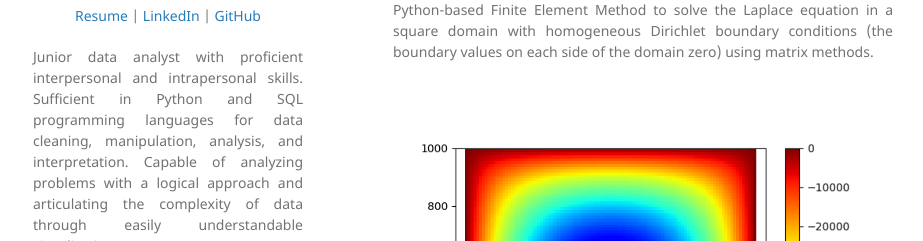
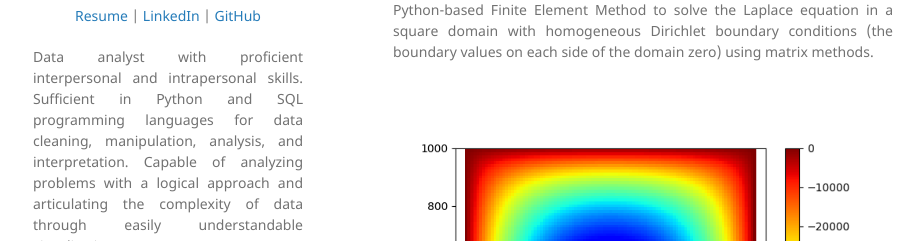
Before and after one commit to ferryatm/ferryatm.github.io, a Jekyll site: the page built from index.md, in a window 1280 px wide. Shown: the part 362-603 px from the top of the page, without its empty margins (177-1100 px from the left). Built offline with Jekyll 4.4.1, drawn with Linux system fonts in a browser that asks for light colours; our own code applies the rules of GitHub Pages for plain Markdown files; some of the changed text lies outside the part shown.

Commit message:
Update _config.yml

```diff
--- a/_config.yml
+++ b/_config.yml
@@ -10,7 +10,7 @@ description:
   </p>
 
   <p align="justify">
-  Junior data analyst with proficient interpersonal and intrapersonal skills. Sufficient in Python and SQL programming languages for data cleaning, manipulation, analysis, and interpretation. Capable of analyzing problems with a logical approach and articulating the complexity of data through easily understandable visualizations.
+  Data analyst with proficient interpersonal and intrapersonal skills. Sufficient in Python and SQL programming languages for data cleaning, manipulation, analysis, and interpretation. Capable of analyzing problems with a logical approach and articulating the complexity of data through easily understandable visualizations.
   <br><br>
   </p>
 
```
